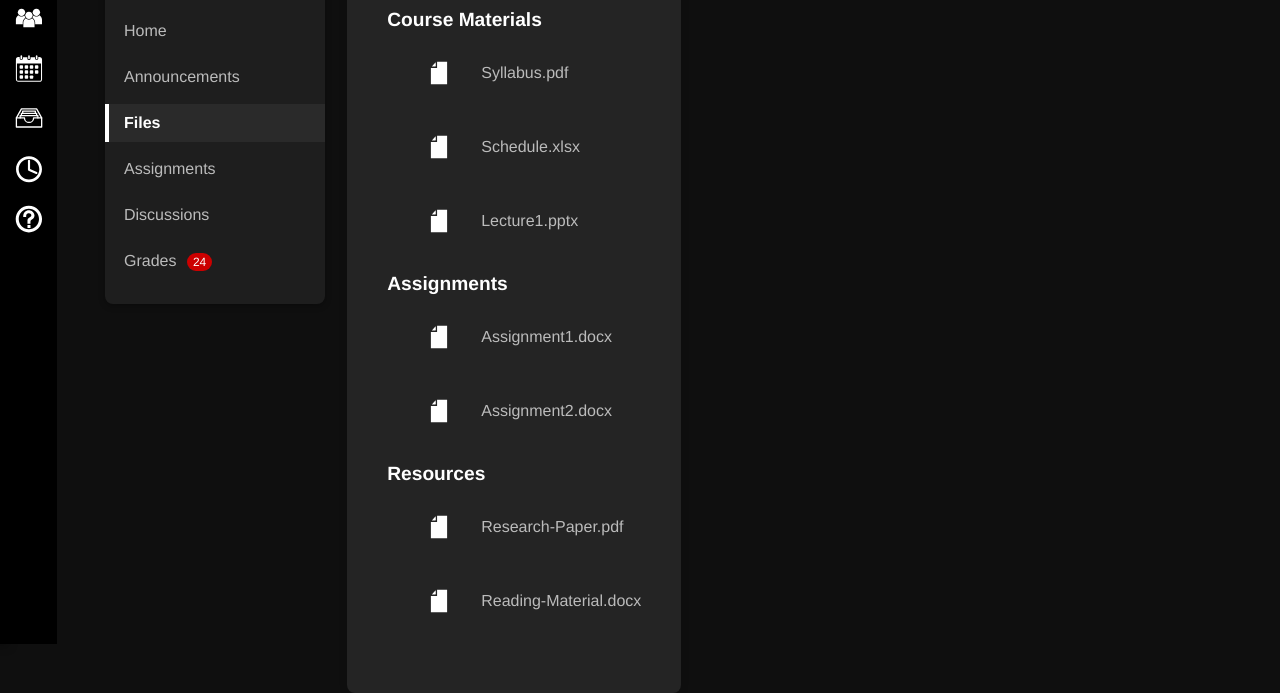
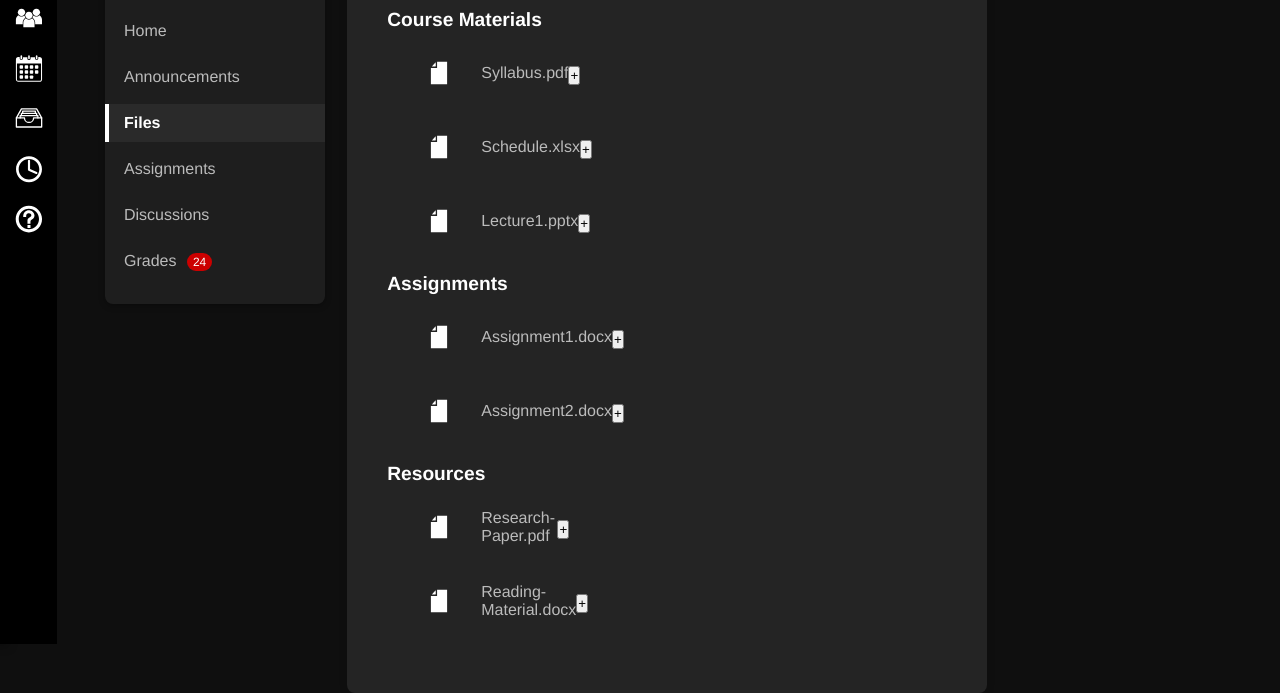
Before and after one commit to lukes303/Canvas-Redesign-HCI, a website: page files2.html in a window 1280 px wide. Shown: the part 156-849 px from the top of the page. Drawn offline with nearby package versions, Linux system fonts and the light colour scheme; a script that the page names is missing.

Commit message:
Added dummy buttons

```diff
--- a/css/files2.css
+++ b/css/files2.css
@@ -216,6 +216,7 @@ body.light-mode .card-links{
     margin-left: 240px;
     flex: 1;
     z-index: 2;
+    width: 50%;
 }
 
 #files-container .icon {
@@ -263,6 +264,8 @@ body.light-mode .folder-name {
 
 .file {
     margin-bottom: 10px;
+    display: flex;
+    width: 30%;
 }
 
 .file a {
@@ -279,6 +282,21 @@ body.light-mode .folder-name {
     background-color: #333;
     padding: 5px;
     border-radius: 4px;
+}
+
+.add-button{
+    height: 25%;
+    display: flex;
+    align-items: center;
+    margin-left: auto;
+    margin-right: 0;
+    margin-top: 25px;
+    cursor: pointer;
+}
+
+body.light-mode .add-button{
+    background-color: rgb(15,15,15);
+    color: white;
 }
 
 body.light-mode .file a {
--- a/files2.html
+++ b/files2.html
@@ -144,18 +144,27 @@
                                         <img src="img/file.svg" alt="PDF Icon" class="icon">
                                         Syllabus.pdf
                                     </a>
+                                    <button class= "add-button">
+                                        +
+                                    </button>
                                 </li>
                                 <li class="file">
                                     <a href="img/example.pdf">
                                         <img src="img/file.svg" alt="Excel Icon" class="icon">
                                         Schedule.xlsx
                                     </a>
+                                    <button class= "add-button">
+                                        +
+                                    </button>
                                 </li>
                                 <li class="file">
                                     <a href="img/example.pdf">
                                         <img src="img/file.svg" alt="PowerPoint Icon" class="icon">
                                         Lecture1.pptx
                                     </a>
+                                    <button class= "add-button">
+                                        +
+                                    </button>
                                 </li>
                             </ul>
                         </li>
@@ -167,12 +176,18 @@
                                         <img src="img/file.svg" alt="Word Icon" class="icon">
                                         Assignment1.docx
                                     </a>
+                                    <button class= "add-button">
+                                        +
+                                    </button>
                                 </li>
                                 <li class="file">
                                     <a href="img/example.pdf">
                                         <img src="img/file.svg" alt="Word Icon" class="icon">
                                         Assignment2.docx
                                     </a>
+                                    <button class= "add-button">
+                                        +
+                                    </button>
                                 </li>
                             </ul>
                         </li>
@@ -184,12 +199,18 @@
                                         <img src="img/file.svg" alt="PDF Icon" class="icon">
                                         Research-Paper.pdf
                                     </a>
+                                    <button class= "add-button">
+                                        +
+                                    </button>
                                 </li>
                                 <li class="file">
                                     <a href="img/example.pdf">
                                         <img src="img/file.svg" alt="Word Icon" class="icon">
                                         Reading-Material.docx
                                     </a>
+                                    <button class= "add-button">
+                                        +
+                                    </button>
                                 </li>
                             </ul>
                         </li>
```
